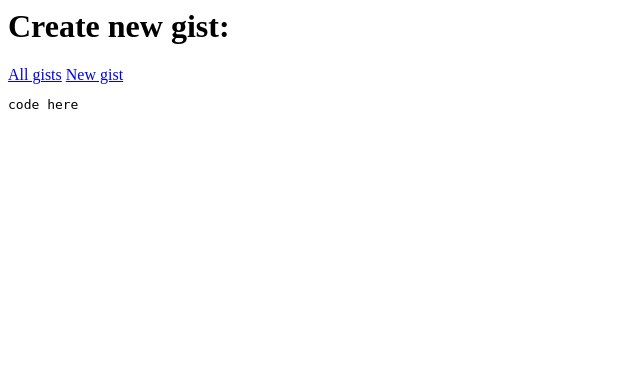
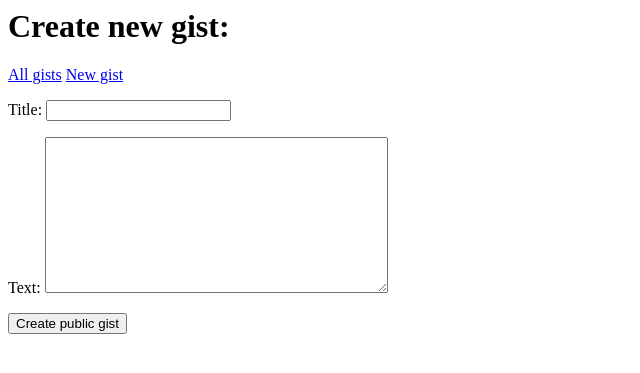
Before and after one commit to tandav/gist-clone, a Django app: page /gist/ in a window 1280 px wide. Shown: the top 373 px of the page, without its empty margins (0-640 px from the left). Run offline with Django 3.2, Linux system fonts and the light colour scheme.

Commit message:
add new_gist form
form submit saves gist to database

```diff
--- /dev/null
+++ b/gist/forms.py
@@ -0,0 +1,8 @@
+from django import forms
+from .models import Gist
+
+class GistForm(forms.ModelForm):
+
+    class Meta:
+        model = Gist
+        fields = ('title', 'text')
--- a/gist/models.py
+++ b/gist/models.py
@@ -1,6 +1,5 @@
 from django.db import models
 from django.utils import timezone
-import datetime
 
 
 class Gist(models.Model):
--- a/gist/templates/gist/new_gist.html
+++ b/gist/templates/gist/new_gist.html
@@ -2,4 +2,11 @@
 <a href="{% url 'gist:all' %}">All gists</a>
 <a href="{% url 'gist:new_gist' %}">New gist</a>
 
-<pre>code here<pre>
+{% comment %} <pre>code here<pre> {% endcomment %}
+
+{% if error_message %}<p><strong>{{ error_message }}</strong></p>{% endif %}
+
+<form action="{% url 'gist:new_gist' %}" method="post">{% csrf_token %}
+  {{ form.as_p }}
+  <button type="submit">Create public gist</button>
+</form>
--- a/gist/urls.py
+++ b/gist/urls.py
@@ -4,7 +4,7 @@ from . import views
 
 app_name = 'gist'
 urlpatterns = [
-    url(r'^all$', views.all, name='all'), # ex: /gist/all
-    url(r'^$', views.new_gist, name='new_gist'), # ex: /gist/
-    url(r'^(?P<gist_id>[0-9]+)/$', views.detail, name='detail'), # ex: /gist/5/
+    url(r'^all$', views.all, name='all'),
+    url(r'^$', views.new_gist, name='new_gist'),
+    url(r'^(?P<gist_id>[0-9]+)/$', views.detail, name='detail'),
 ]
--- a/gist/views.py
+++ b/gist/views.py
@@ -1,18 +1,54 @@
-from django.shortcuts import get_object_or_404, render
+from django.shortcuts import get_object_or_404, render, redirect
 from django.http import HttpResponseRedirect
-from django.views import generic
-
+from django.urls import reverse
+from django.utils import timezone
 from .models import Gist
+from .forms import GistForm
 
 def all(request):
     latest_gists = Gist.objects.order_by('-pub_date')[:5]
     context = {'latest_gists_list': latest_gists,}
     return render(request, 'gist/all.html', context)
 
-
 def detail(request, gist_id):
     gist = get_object_or_404(Gist, pk=gist_id)
     return render(request, 'gist/detail.html', {'gist': gist})
 
 def new_gist(request):
-    return render(request, 'gist/new_gist.html')
+    if request.method == "POST":
+        form = GistForm(request.POST)
+        if form.is_valid():
+            gist = form.save(commit=False)
+            gist.pub_date = timezone.now()
+            gist.save()
+            return redirect('gist:all')
+
+    else:
+        form = GistForm()
+    return render(request, 'gist/new_gist.html', {'form': form})
+    # return render(request, 'gist/new_gist.html')
+
+
+# def create(request):
+#     return render(request, 'gist/new_gist.html')
+
+# def post_new(request):
+
+
+# def create(request):
+#     question = get_object_or_404(Question, pk=question_id)
+#     try:
+#         selected_choice = question.choice_set.get(pk=request.POST['choice'])
+#     except (KeyError, Choice.DoesNotExist):
+#         # Redisplay the question voting form.
+#         return render(request, 'polls/detail.html', {
+#             'question': question,
+#             'error_message': "You didn't select a choice.",
+#         })
+#     else:
+#         selected_choice.votes += 1
+#         selected_choice.save()
+#         # Always return an HttpResponseRedirect after successfully dealing
+#         # with POST data. This prevents data from being posted twice if a
+#         # user hits the Back button.
+#         return HttpResponseRedirect(reverse('polls:results', args=(question.id,)))
```
